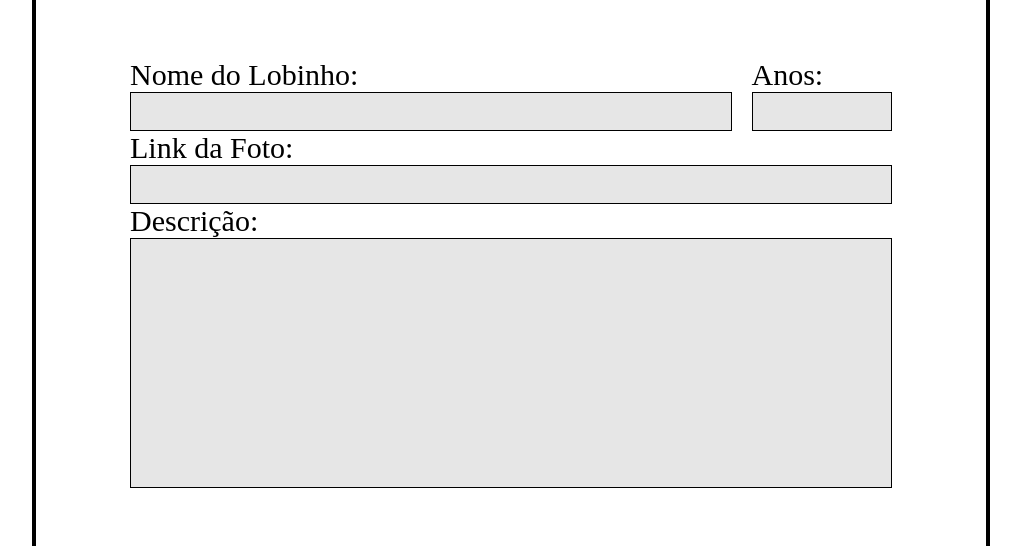
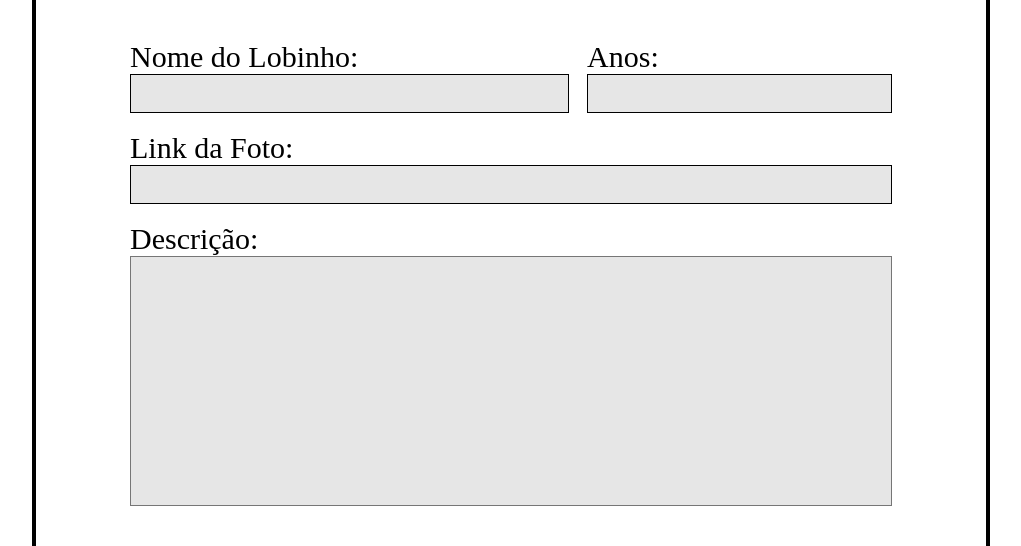
Before and after one commit to TavrsD/tarefa-APIs-Promisses, a plain HTML site: page html/addLobinho.html in a window 1280 px wide. Shown: the part 250-796 px from the top of the page, without its empty margins (129-1150 px from the left). Drawn offline with Linux system fonts and the light colour scheme; a web font is replaced by a local one.

Commit message:
fix: Consertando o problema de quebra no footer

```diff
--- a/components/footer.html
+++ b/components/footer.html
@@ -3,20 +3,34 @@
   <head>
     <meta charset="UTF-8" />
     <meta name="viewport" content="width=device-width, initial-scale=1.0" />
-    <link rel="preconnect" href="https://fonts.googleapis.com">
-    <link rel="preconnect" href="https://fonts.gstatic.com" crossorigin>
-    <link href="https://fonts.googleapis.com/css2?family=Darker+Grotesque:wght@300..900&display=swap" rel="stylesheet">
+    <link rel="preconnect" href="https://fonts.googleapis.com" />
+    <link rel="preconnect" href="https://fonts.gstatic.com" crossorigin />
+    <link
+      href="https://fonts.googleapis.com/css2?family=Darker+Grotesque:wght@300..900&display=swap"
+      rel="stylesheet"
+    />
     <link rel="stylesheet" href="../styles/footer.css" />
     <title>Document</title>
   </head>
   <body>
     <footer>
       <div class="localizacao">
-        <iframe src="https://www.google.com/maps/embed?pb=!1m18!1m12!1m3!1d3675.1873241132507!2d-43.13583512544848!3d-22.90646053785796!2m3!1f0!2f0!3f0!3m2!1i1024!2i768!4f13.1!3m3!1m2!1s0x99817e444e692b%3A0xfd5e35fb577af2f5!2sUFF%20-%20Instituto%20de%20Computa%C3%A7%C3%A3o!5e0!3m2!1spt-PT!2sbr!4v1738857427115!5m2!1spt-PT!2sbr" width="250" height="168" style="border:0;" allowfullscreen="" loading="lazy" referrerpolicy="no-referrer-when-downgrade"></iframe>
+        <iframe
+          src="https://www.google.com/maps/embed?pb=!1m18!1m12!1m3!1d3675.1873241132507!2d-43.13583512544848!3d-22.90646053785796!2m3!1f0!2f0!3f0!3m2!1i1024!2i768!4f13.1!3m3!1m2!1s0x99817e444e692b%3A0xfd5e35fb577af2f5!2sUFF%20-%20Instituto%20de%20Computa%C3%A7%C3%A3o!5e0!3m2!1spt-PT!2sbr!4v1738857427115!5m2!1spt-PT!2sbr"
+          width="250"
+          height="168"
+          style="border: 0"
+          allowfullscreen=""
+          loading="lazy"
+          referrerpolicy="no-referrer-when-downgrade"
+        ></iframe>
       </div>
       <div class="contato-container">
         <div class="contato">
-          <img src="../assets/placeholder-for-map.png" alt="placeholder for map icon" />
+          <img
+            src="../assets/placeholder-for-map.png"
+            alt="placeholder for map icon"
+          />
           <p class="contato-text">
             Av. Milton Tavares de Souza, s/n - Sala 115 B - Boa Viagem, Niterói
             - RJ, 24210-315
@@ -26,12 +40,11 @@
           <img src="../assets/call-answer.png" alt="call icon" />
           <p class="contato-text">(99) 99999-9999</p>
         </div>
-        <div class="contato" >
+        <div class="contato">
           <img src="../assets/envelope.png" alt="letter icon" />
           <p class="contato-text">salve-lobos@lobINhos.com</p>
         </div>
         <button id="quemSomos">Quem Somos</button>
-
       </div>
       <div class="creditos">
         <p>Desenvolvido com</p>
--- a/html/addLobinho.html
+++ b/html/addLobinho.html
@@ -18,30 +18,30 @@
         <div class="add-lobinho">
           <h2>Coloque um Lobinho para adoção</h2>
           <div class="form-container">
-            <form action="">
-              <div class="name-age">
-                <div class="name">
-                  <label class="text" for="">Nome do Lobinho:</label>
-                  <input class="caixa" type="text" />
-                </div>
-                <div class="age">
-                  <label class="text" for="">Anos:</label>
-                  <input class="caixa" type="text" />
-                </div>
-              </div>
-              <div class="link-foto">
-                <label class="text" for="">Link da Foto:</label>
+            <form>
+              <label class="text medium"
+                >Nome do Lobinho:
                 <input class="caixa" type="text" />
-              </div>
-              <div class="description">
-                <label class="text" for="">Descrição:</label>
-                <input type="text" />
-              </div>
+              </label>
+              <label class="text small">
+                Anos:
+                <input class="caixa" type="text" />
+              </label>
+              <label class="text large">
+                Link da Foto:
+                <input class="caixa" type="text" />
+              </label>
+              <label class="text">
+                Descrição:
+                <textarea name="" id=""></textarea>
+              </label>
             </form>
           </div>
           <button>Salvar</button>
         </div>
       </section>
     </main>
+    <div id="footer-container"></div>
   </body>
+  <script src="../scripts/loadFooter.js"></script>
 </html>
--- a/styles/addLobinho.css
+++ b/styles/addLobinho.css
@@ -2,7 +2,6 @@
   margin: 0;
   padding: 0;
   box-sizing: border-box;
-  width: 100%;
   font-family: "Darker Grotesque";
 }
 
@@ -11,6 +10,7 @@
   justify-content: center;
   align-items: center;
   height: 1036px;
+  width: 100%;
 }
 
 .add-lobinho {
@@ -20,9 +20,10 @@
   flex-direction: column;
   gap: 20px;
   border: 4px solid black;
-  width: 958px;
+  width: 100%;
+  max-width: 958px;
   height: 874px;
-  margin: 0;
+  margin: 0 auto;
 }
 
 .add-lobinho button {
@@ -48,22 +49,51 @@ h2 {
   justify-content: center;
   align-items: center;
   height: 512px;
-  width: 762px;
+  width: 100%;
+  max-width: 762px;
+
+  form {
+    display: flex;
+    flex-wrap: wrap;
+    gap: 18px;
+    justify-content: space-between;
+
+    .small {
+      flex: 1 1 calc(32% - 6px);
+    }
+    .medium {
+      flex: 1 1 calc(50% - 9px);
+    }
+    .large {
+      flex: 1 1 100%;
+    }
+
+    label {
+      flex: 1 1 100%;
+      display: flex;
+      flex-wrap: wrap;
+
+      input,
+      textarea {
+        flex: 1 1 100%;
+        background: #e6e6e6;
+      }
+      textarea {
+        height: 250px;
+        resize: none;
+      }
+    }
+  }
 }
 
-.name {
+.name-age {
   display: flex;
-  flex-direction: column;
+  gap: 20px;
 }
 
 .text {
   font-size: 30px;
   font-weight: 500;
-}
-
-.name-age {
-  display: flex;
-  gap: 20px;
 }
 
 .age {
@@ -72,7 +102,7 @@ h2 {
   width: 178px;
 }
 
-.description input {
+.descricao {
   height: 250px;
 }
 
@@ -84,3 +114,7 @@ form input {
 .caixa {
   height: 39px;
 }
+
+#footer-container {
+  margin-top: auto;
+}
--- a/styles/footer.css
+++ b/styles/footer.css
@@ -9,7 +9,6 @@
 html,
 body {
   width: 100%;
-  height: 100vh;
 }
 
 footer {
```
